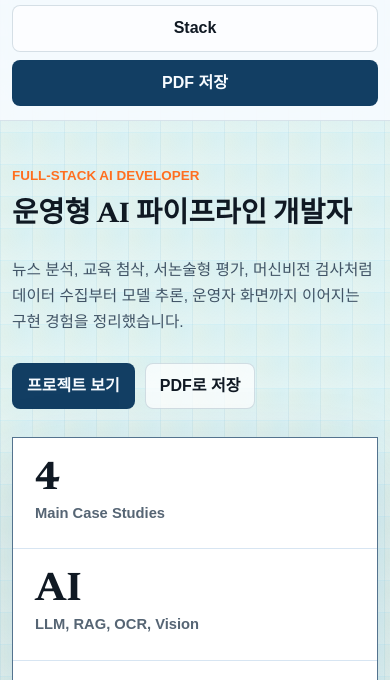
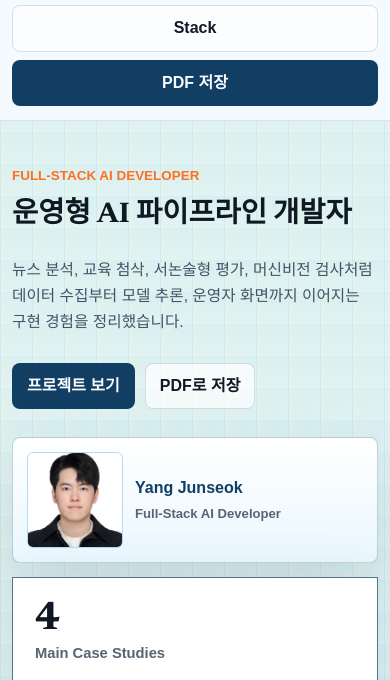
Before and after one commit to Nocha12/fullstack-ai-portfolio, a website: page index.html in a window 390 px wide. Shown: the part 123-803 px from the top of the page. Drawn offline with Linux system fonts and the light colour scheme; a web font is replaced by a local one.

Commit message:
Add profile photo to portfolio

```diff
--- a/index.html
+++ b/index.html
@@ -50,7 +50,18 @@
           </div>
         </div>
 
-        <aside class="signal-panel" aria-label="Portfolio summary">
+        <aside class="hero-aside" aria-label="Portfolio summary">
+          <figure class="profile-card">
+            <div class="profile-photo">
+              <img src="assets/profile-junseok.jpeg" alt="양준석 프로필 사진" />
+            </div>
+            <figcaption>
+              <strong>Yang Junseok</strong>
+              <span>Full-Stack AI Developer</span>
+            </figcaption>
+          </figure>
+
+          <div class="signal-panel">
             <div>
               <span class="metric">4</span>
               <span class="metric-label">Main Case Studies</span>
@@ -62,6 +73,7 @@
             <div>
               <span class="metric">E2E</span>
               <span class="metric-label">Data -> Worker -> API -> UI</span>
+            </div>
           </div>
         </aside>
       </section>
--- a/styles.css
+++ b/styles.css
@@ -177,6 +177,53 @@ h1 {
   gap: 10px;
   margin-top: 28px;
   flex-wrap: wrap;
+}
+
+.hero-aside {
+  display: grid;
+  gap: 14px;
+}
+
+.profile-card {
+  padding: 14px;
+  border: 1px solid rgba(18, 62, 99, 0.24);
+  border-radius: var(--radius);
+  background:
+    linear-gradient(180deg, rgba(255, 255, 255, 0.92), rgba(232, 246, 255, 0.9)),
+    var(--panel);
+  box-shadow: var(--shadow);
+}
+
+.profile-photo {
+  aspect-ratio: 4 / 5;
+  overflow: hidden;
+  border: 1px solid rgba(11, 130, 216, 0.24);
+  border-radius: 6px;
+  background: #e8f6ff;
+}
+
+.profile-photo img {
+  width: 100%;
+  height: 100%;
+  object-fit: cover;
+  object-position: center 28%;
+}
+
+.profile-card figcaption {
+  display: grid;
+  gap: 2px;
+  margin-top: 12px;
+  color: var(--navy);
+}
+
+.profile-card strong {
+  font-size: 1rem;
+}
+
+.profile-card span {
+  color: var(--muted);
+  font-size: 0.82rem;
+  font-weight: 800;
 }
 
 .signal-panel {
@@ -562,6 +609,21 @@ figcaption {
     display: block;
   }
 
+  .profile-card {
+    display: grid;
+    grid-template-columns: 96px minmax(0, 1fr);
+    gap: 12px;
+    align-items: center;
+  }
+
+  .profile-photo {
+    aspect-ratio: 1;
+  }
+
+  .profile-card figcaption {
+    margin-top: 0;
+  }
+
   .signal-panel {
     grid-template-columns: 1fr;
   }
@@ -634,16 +696,16 @@ figcaption {
   }
 
   .hero {
-    grid-template-columns: minmax(0, 1fr) 210px;
+    grid-template-columns: minmax(0, 1fr) 280px;
     gap: 14px;
-    align-items: end;
+    align-items: start;
     padding: 2px 0 14px;
     break-inside: avoid;
   }
 
   h1 {
     margin-top: 8px;
-    font-size: 30pt;
+    font-size: 26pt;
   }
 
   .hero-lede {
@@ -659,6 +721,7 @@ figcaption {
   }
 
   .signal-panel,
+  .profile-card,
   .focus-card,
   .project-card,
   .stack-grid > div {
@@ -669,15 +732,48 @@ figcaption {
 
   .signal-panel {
     display: grid;
-    grid-template-columns: 1fr;
+    grid-template-columns: repeat(3, minmax(0, 1fr));
     margin-top: 0;
     box-shadow: none;
   }
 
+  .hero-aside {
+    gap: 8px;
+  }
+
+  .profile-card {
+    display: grid;
+    grid-template-columns: 76px minmax(0, 1fr);
+    gap: 10px;
+    align-items: center;
+    padding: 8px;
+    box-shadow: none;
+  }
+
+  .profile-photo {
+    aspect-ratio: 1;
+  }
+
+  .profile-card figcaption {
+    margin-top: 0;
+  }
+
   .signal-panel > div {
-    padding: 9px;
+    padding: 7px;
+    border-right: 1px solid var(--line);
+    border-bottom: 1px solid var(--line);
+  }
+
+  .signal-panel > div:last-child {
     border-right: 0;
-    border-bottom: 1px solid var(--line);
+  }
+
+  .metric {
+    font-size: 20pt;
+  }
+
+  .metric-label {
+    font-size: 7.5pt;
   }
 
   .section-heading {
```
Also changed, not shown: tests/site.test.js (+13 -0 lines), assets/profile-junseok.jpeg (added), verification/desktop-projects.png, verification/desktop.png, verification/mobile-projects.png, verification/mobile.png, 2 other files. Lines whose indentation alone changed are shown as unchanged.
